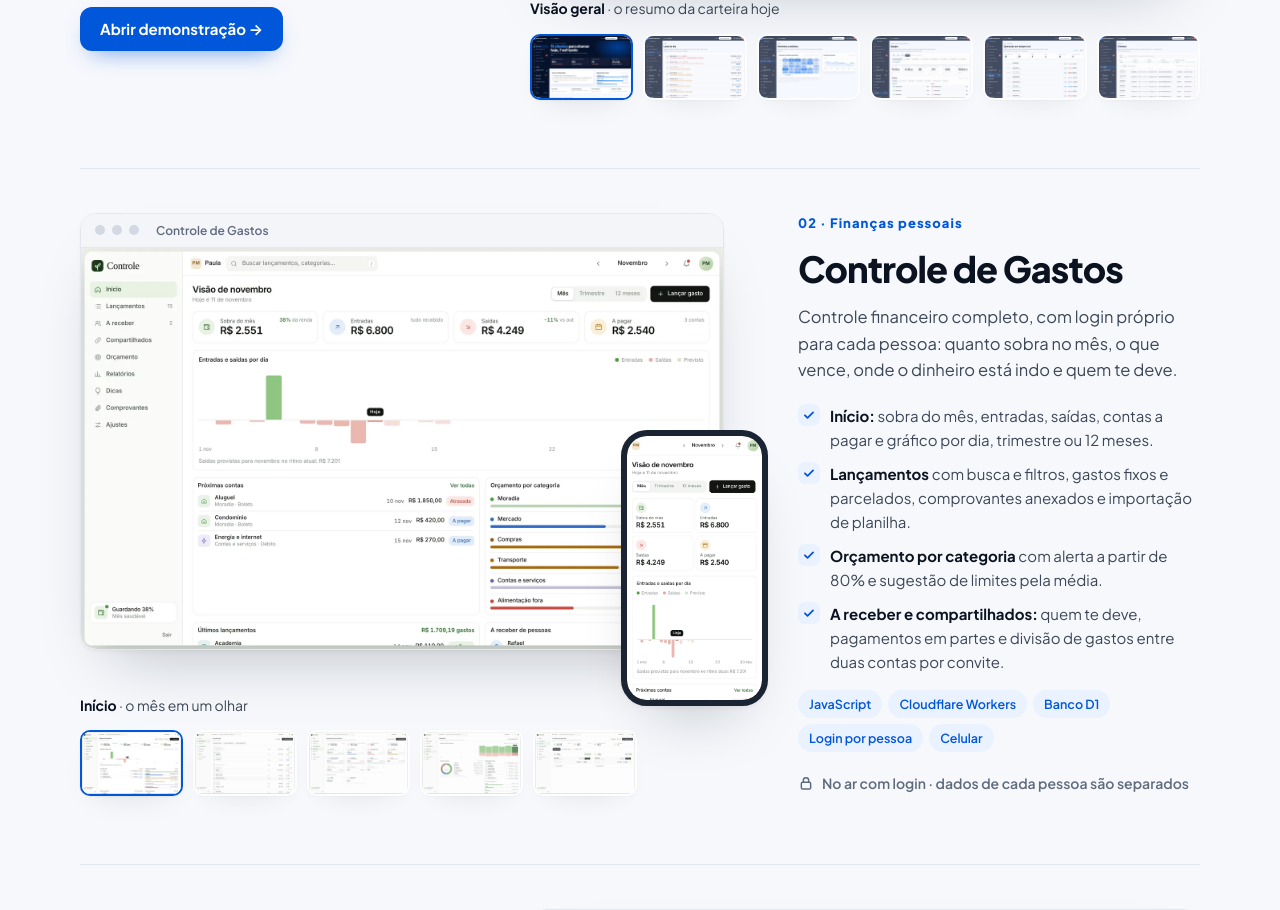
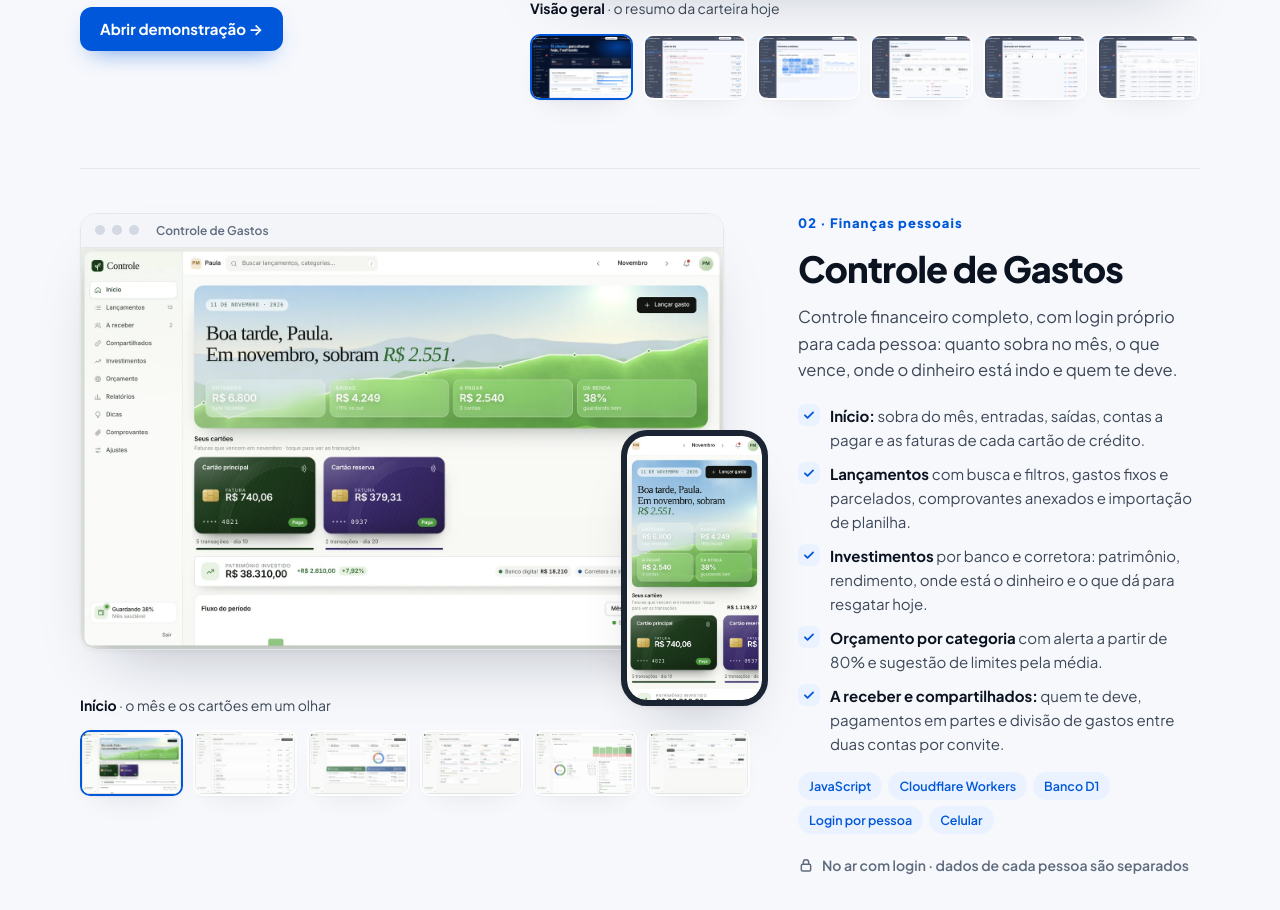
Before and after one commit to biielsoouza/gfrancis-site, a Flask app: template radar-assessor/templates/home.html in a window 1280 px wide. Shown: the part 3188-4098 px from the top of the page. Run offline with Flask 3, Linux system fonts and the light colour scheme; the template is opened without the code that fills it, so the values that code supplies are empty.

Commit message:
Portfólio: prints novos do Controle de Gastos (cartões e investimentos)
Co-Authored-By: Claude Opus 5.5 <noreply@anthropic.com>
Claude-Session: https://claude.ai/code/session_01BhMa7XBWZ8oRwRaehK6bQc

```diff
--- a/radar-assessor/templates/home.html
+++ b/radar-assessor/templates/home.html
@@ -387,8 +387,9 @@ dialog.zoom p { color: rgba(255,255,255,0.88); text-align: center; margin: 12px
         <h3 id="tit-gastos">Controle de Gastos</h3>
         <p>Controle financeiro completo, com login próprio para cada pessoa: quanto sobra no mês, o que vence, onde o dinheiro está indo e quem te deve.</p>
         <ul class="feitos">
-          <li><span><b>Início:</b> sobra do mês, entradas, saídas, contas a pagar e gráfico por dia, trimestre ou 12 meses.</span></li>
+          <li><span><b>Início:</b> sobra do mês, entradas, saídas, contas a pagar e as faturas de cada cartão de crédito.</span></li>
           <li><span><b>Lançamentos</b> com busca e filtros, gastos fixos e parcelados, comprovantes anexados e importação de planilha.</span></li>
+          <li><span><b>Investimentos</b> por banco e corretora: patrimônio, rendimento, onde está o dinheiro e o que dá para resgatar hoje.</span></li>
           <li><span><b>Orçamento por categoria</b> com alerta a partir de 80% e sugestão de limites pela média.</span></li>
           <li><span><b>A receber e compartilhados:</b> quem te deve, pagamentos em partes e divisão de gastos entre duas contas por convite.</span></li>
         </ul>
@@ -399,14 +400,15 @@ dialog.zoom p { color: rgba(255,255,255,0.88); text-align: center; margin: 12px
         <div class="com-celular" style="position: relative">
           <div class="janela">
             <div class="janela-barra" aria-hidden="true"><i></i><i></i><i></i><span>Controle de Gastos</span></div>
-            <button class="palco" type="button" aria-label="Ver tela em tamanho grande"><img src="/portfolio/gastos-inicio.webp" width="1600" height="1000" alt="Visão do mês com sobra, entradas, saídas e contas a pagar" loading="lazy"></button>
+            <button class="palco" type="button" aria-label="Ver tela em tamanho grande"><img src="/portfolio/gastos-inicio.webp" width="1600" height="1000" alt="Visão do mês com sobra, entradas, saídas e cartões" loading="lazy"></button>
           </div>
           <div class="celular"><img src="/portfolio/gastos-celular.webp" width="780" height="1688" alt="Visão do mês no celular" loading="lazy"></div>
         </div>
-        <div class="legenda" aria-live="polite"><span><b>Início</b> · o mês em um olhar</span></div>
+        <div class="legenda" aria-live="polite"><span><b>Início</b> · o mês e os cartões em um olhar</span></div>
         <div class="miniaturas" role="group" aria-label="Telas do Controle de Gastos">
-          <button type="button" aria-pressed="true" data-src="/portfolio/gastos-inicio.webp" data-tit="Início" data-txt="o mês em um olhar" data-alt="Visão do mês com sobra, entradas, saídas e contas a pagar"><img src="/portfolio/gastos-inicio.webp" alt="" loading="lazy" width="1600" height="1000"><span class="sr">Início</span></button>
+          <button type="button" aria-pressed="true" data-src="/portfolio/gastos-inicio.webp" data-tit="Início" data-txt="o mês e os cartões em um olhar" data-alt="Visão do mês com sobra, entradas, saídas e cartões"><img src="/portfolio/gastos-inicio.webp" alt="" loading="lazy" width="1600" height="1000"><span class="sr">Início</span></button>
           <button type="button" aria-pressed="false" data-src="/portfolio/gastos-lancamentos.webp" data-tit="Lançamentos" data-txt="busca, filtros e status de pagamento" data-alt="Lista de lançamentos do mês"><img src="/portfolio/gastos-lancamentos.webp" alt="" loading="lazy" width="1600" height="1000"><span class="sr">Lançamentos</span></button>
+          <button type="button" aria-pressed="false" data-src="/portfolio/gastos-investimentos.webp" data-tit="Investimentos" data-txt="patrimônio por banco e corretora" data-alt="Investimentos com patrimônio e distribuição por classe"><img src="/portfolio/gastos-investimentos.webp" alt="" loading="lazy" width="1600" height="1000"><span class="sr">Investimentos</span></button>
           <button type="button" aria-pressed="false" data-src="/portfolio/gastos-orcamento.webp" data-tit="Orçamento" data-txt="limite por categoria" data-alt="Orçamento mensal por categoria"><img src="/portfolio/gastos-orcamento.webp" alt="" loading="lazy" width="1600" height="1000"><span class="sr">Orçamento</span></button>
           <button type="button" aria-pressed="false" data-src="/portfolio/gastos-relatorios.webp" data-tit="Relatórios" data-txt="12 meses e gastos por categoria" data-alt="Relatórios com gráfico de 12 meses e categorias"><img src="/portfolio/gastos-relatorios.webp" alt="" loading="lazy" width="1600" height="1000"><span class="sr">Relatórios</span></button>
           <button type="button" aria-pressed="false" data-src="/portfolio/gastos-receber.webp" data-tit="A receber" data-txt="quem te deve e quanto" data-alt="Valores a receber de outras pessoas"><img src="/portfolio/gastos-receber.webp" alt="" loading="lazy" width="1600" height="1000"><span class="sr">A receber</span></button>
```
Also changed, not shown: radar-assessor/portfolio/gastos-celular.webp, radar-assessor/portfolio/gastos-inicio.webp, radar-assessor/portfolio/gastos-investimentos.webp (added), radar-assessor/portfolio/gastos-lancamentos.webp, radar-assessor/portfolio/gastos-orcamento.webp, radar-assessor/portfolio/gastos-receber.webp, radar-assessor/portfolio/gastos-relatorios.webp.
